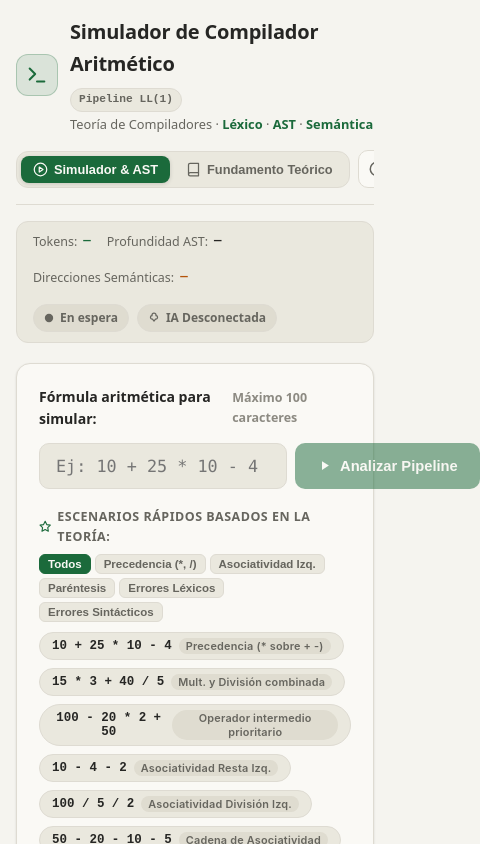
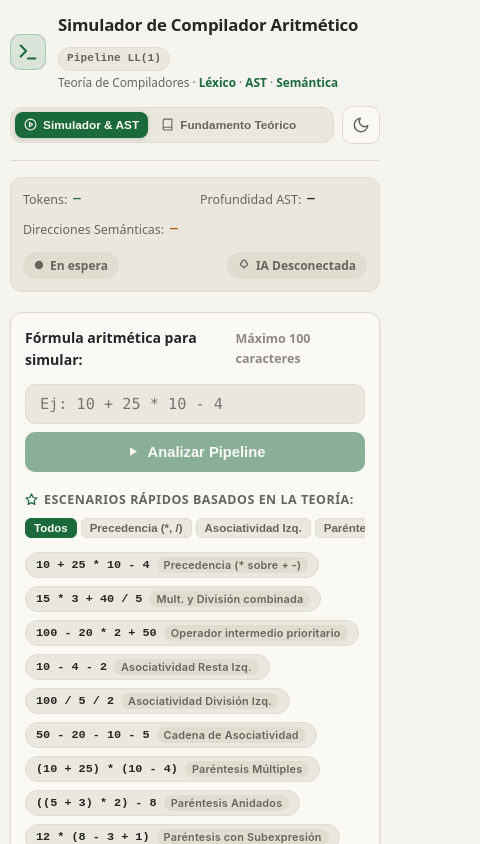
Before and after one commit to yisusnake024/compilador-aritmetico, a React (Vite) app in the folder frontend/: page / in a window 390 px wide. Shown: the top 844 px of the page, 480 px wide, since content can reach past the window. Built offline with nearby package versions, Linux system fonts and the light colour scheme; no server answers.

Commit message:
UI: Add full mobile and tablet responsive design suite

```diff
--- a/frontend/src/styles.css
+++ b/frontend/src/styles.css
@@ -1577,19 +1577,278 @@ body {
   margin-top: 2px;
 }
 
-/* ---------- Responsive ---------- */
-@media (max-width: 768px) {
+/* ---------- Responsive Design Adaptativo ---------- */
+
+/* Tablets y Pantallas Medianas (<= 860px) */
+@media (max-width: 860px) {
   .app-header {
     flex-direction: column;
-    align-items: flex-start;
-  }
+    align-items: stretch;
+    gap: 14px;
+  }
+
+  .app-header__brand {
+    justify-content: flex-start;
+  }
+
   .app-header__nav-wrap {
     width: 100%;
     justify-content: space-between;
-    overflow-x: auto;
-  }
+  }
+
+  .nav-pills {
+    flex: 1;
+  }
+
+  .teoria-grid {
+    grid-template-columns: 1fr;
+  }
+
+  .teoria-pipeline-nav {
+    grid-template-columns: repeat(3, 1fr);
+  }
+}
+
+/* Teléfonos y Pantallas Pequeñas (<= 640px) */
+@media (max-width: 640px) {
+  .app-container {
+    padding: 12px 10px 48px;
+  }
+
+  .tarjeta {
+    padding: 14px;
+    border-radius: 12px;
+  }
+
+  .tarjeta__titulo {
+    font-size: 0.95rem;
+    gap: 8px;
+  }
+
+  .tarjeta__titulo-numero {
+    width: 24px;
+    height: 24px;
+    font-size: 0.78rem;
+  }
+
+  /* Header en Móvil */
+  .app-header__logo {
+    width: 36px;
+    height: 36px;
+    border-radius: 10px;
+  }
+
+  .app-header__titulo {
+    font-size: 1.05rem;
+  }
+
+  .app-header__subtitulo {
+    font-size: 0.74rem;
+  }
+
+  .nav-pill {
+    padding: 6px 9px;
+    font-size: 0.74rem;
+  }
+
+  .nav-pill svg {
+    width: 13px;
+    height: 13px;
+  }
+
+  /* Telemetría KPI en Móvil */
   .kpi-strip {
     flex-direction: column;
+    align-items: stretch;
+    gap: 12px;
+    padding: 12px;
+  }
+
+  .kpi-strip__metrics {
+    display: grid;
+    grid-template-columns: repeat(2, 1fr);
+    gap: 10px;
+    width: 100%;
+  }
+
+  .kpi-strip__badges {
+    width: 100%;
+    justify-content: space-between;
+  }
+
+  /* Formulario e Input */
+  .formulario__input-wrapper {
+    flex-direction: column;
+    gap: 8px;
+  }
+
+  .formulario__input {
+    width: 100%;
+    font-size: 0.95rem;
+    padding: 10px 14px;
+  }
+
+  .formulario__input-wrapper .btn-primario {
+    width: 100%;
+    justify-content: center;
+    padding: 12px;
+  }
+
+  /* Escenarios Rápidos */
+  .escenarios-header {
+    flex-direction: column;
     align-items: flex-start;
-  }
-}
+    gap: 8px;
+  }
+
+  .escenarios-filtros {
+    width: 100%;
+    overflow-x: auto;
+    flex-wrap: nowrap;
+    padding-bottom: 4px;
+    -webkit-overflow-scrolling: touch;
+  }
+
+  .escenarios-filtro-btn {
+    flex-shrink: 0;
+  }
+
+  .chip {
+    padding: 4px 10px;
+    font-size: 0.74rem;
+  }
+
+  /* Stepper en Móvil */
+  .stepper {
+    overflow-x: auto;
+    flex-wrap: nowrap;
+    padding-bottom: 8px;
+    -webkit-overflow-scrolling: touch;
+  }
+
+  .stepper__fase {
+    flex-shrink: 0;
+    font-size: 0.78rem;
+    padding: 6px 10px;
+  }
+
+  .stepper__separador {
+    width: 16px;
+  }
+
+  /* Tablas de Datos */
+  .tabla th,
+  .tabla td {
+    padding: 8px 10px;
+    font-size: 0.78rem;
+  }
+
+  .tablas-semanticas {
+    grid-template-columns: 1fr;
+    gap: 12px;
+  }
+
+  /* AST Gráfico */
+  .ast-grafico {
+    padding: 8px 4px;
+    -webkit-overflow-scrolling: touch;
+  }
+
+  .ast-grafico svg {
+    min-width: 280px;
+  }
+
+  .ast-texto pre {
+    font-size: 0.78rem;
+    padding: 14px;
+  }
+
+  /* Teoría en Móvil */
+  .teoria-tabs {
+    overflow-x: auto;
+    flex-wrap: nowrap;
+    -webkit-overflow-scrolling: touch;
+  }
+
+  .teoria-tab-btn {
+    flex-shrink: 0;
+    font-size: 0.74rem;
+    padding: 5px 10px;
+  }
+
+  .teoria-pipeline-nav {
+    display: flex;
+    overflow-x: auto;
+    flex-wrap: nowrap;
+    gap: 6px;
+    -webkit-overflow-scrolling: touch;
+  }
+
+  .teoria-pipeline-step {
+    flex-shrink: 0;
+    min-width: 130px;
+  }
+
+  .teoria-fase-card {
+    padding: 14px;
+  }
+
+  .teoria-fase-card__header {
+    flex-direction: column;
+    align-items: flex-start;
+    gap: 10px;
+  }
+
+  .teoria-io-grid {
+    grid-template-columns: 1fr;
+  }
+
+  .teoria-meta-grid {
+    grid-template-columns: 1fr;
+  }
+
+  .teoria-fase-card__footer {
+    flex-direction: column;
+    align-items: stretch;
+    gap: 8px;
+  }
+
+  .teoria-fase-card__footer .btn-secundario {
+    width: 100%;
+    justify-content: center;
+  }
+
+  .teoria-fase-card__contador {
+    text-align: center;
+  }
+
+  .teoria-puente-ir {
+    flex-direction: column;
+    gap: 8px;
+    text-align: center;
+  }
+
+  .teoria-puente-ir__flecha {
+    transform: rotate(90deg);
+    margin: 2px 0;
+  }
+
+  /* Tutor de IA en Móvil */
+  .panel-feedback__resultado {
+    padding: 14px;
+  }
+
+  .panel-feedback__acciones {
+    flex-direction: column;
+    align-items: stretch;
+  }
+
+  .panel-feedback__acciones .btn-secundario {
+    width: 100%;
+    justify-content: center;
+  }
+
+  .panel-feedback__cache {
+    align-self: center;
+  }
+}
```
